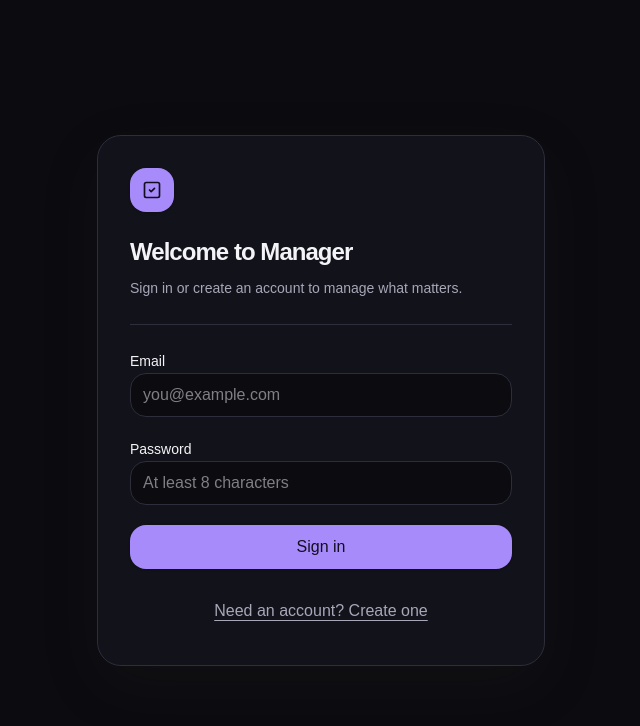
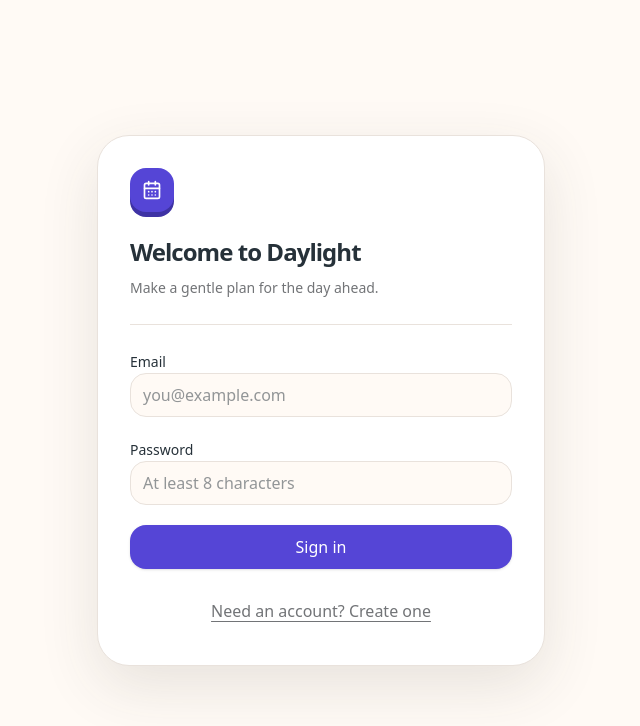
Before and after one commit to tawf567/Manager, a Next.js app: page /login in a window 1280 px wide. Shown: the top 726 px of the page, without its empty margins (319-959 px from the left). Built offline with nearby package versions, Linux system fonts and the light colour scheme.

Commit message:
Refresh planner with visual schedule design

```diff
--- a/app/globals.css
+++ b/app/globals.css
@@ -21,22 +21,22 @@
 }
 
 :root {
-  color-scheme: dark;
-  --background: #0b0b10;
-  --foreground: #f4f4f8;
-  --card: #12121a;
-  --card-foreground: #f4f4f8;
-  --popover: #1a1a25;
-  --popover-foreground: #f4f4f8;
-  --primary: #a78bfa;
-  --primary-foreground: #120e20;
-  --secondary: #1a1a25;
-  --secondary-foreground: #f4f4f8;
-  --muted: #232330;
-  --muted-foreground: #a7a7b8;
-  --border: #2d2d3c;
-  --input: #45455a;
-  --ring: #c4b5fd;
+  color-scheme: light;
+  --background: #fffaf5;
+  --foreground: #263139;
+  --card: #ffffff;
+  --card-foreground: #263139;
+  --popover: #ffffff;
+  --popover-foreground: #263139;
+  --primary: #5545d6;
+  --primary-foreground: #ffffff;
+  --secondary: #f3f0ff;
+  --secondary-foreground: #3f347f;
+  --muted: #f5f0eb;
+  --muted-foreground: #727477;
+  --border: #e9e2dc;
+  --input: #d7d0c9;
+  --ring: #8a7ef0;
 }
 
 * {
@@ -50,11 +50,17 @@ html {
 body {
   min-width: 320px;
   background:
-    radial-gradient(circle at top left, #171329 0, transparent 34rem), var(--background);
+    radial-gradient(circle at 85% -10%, #fff0b6 0, transparent 29rem),
+    radial-gradient(circle at -5% 30%, #e6e1ff 0, transparent 30rem), var(--background);
   color: var(--foreground);
-  font-family: Arial, Helvetica, sans-serif;
+  font-family: "Avenir Next", "Nunito Sans", ui-rounded, system-ui, sans-serif;
   -webkit-font-smoothing: antialiased;
   -moz-osx-font-smoothing: grayscale;
+}
+
+::selection {
+  background: #ded8ff;
+  color: #263139;
 }
 
 button,
--- a/app/layout.tsx
+++ b/app/layout.tsx
@@ -7,10 +7,10 @@ import "./globals.css";
 
 export const metadata: Metadata = {
   title: {
-    default: "Manager",
-    template: "%s · Manager",
+    default: "Daylight",
+    template: "%s · Daylight",
   },
-  description: "A focused personal life-management app.",
+  description: "A visual planner for days that feel like yours.",
 };
 
 export default function RootLayout({ children }: Readonly<{ children: ReactNode }>) {
--- a/app/login/page.tsx
+++ b/app/login/page.tsx
@@ -1,19 +1,19 @@
-import { CheckSquare2 } from "lucide-react";
+import { CalendarDays } from "lucide-react";
 
 import { AuthForm } from "@/components/auth/auth-form";
 
 export default function LoginPage() {
   return (
     <main className="bg-background grid min-h-dvh place-items-center px-4 py-8">
-      <section className="border-border bg-card w-full max-w-md rounded-3xl border p-6 shadow-[0_20px_60px_rgba(57,54,47,0.12)] sm:p-8">
-        <span className="bg-primary text-primary-foreground grid size-11 place-items-center rounded-2xl shadow-sm">
-          <CheckSquare2 aria-hidden="true" className="size-5" />
+      <section className="border-border bg-card w-full max-w-md rounded-[2rem] border p-6 shadow-[0_20px_60px_rgba(57,54,47,0.12)] sm:p-8">
+        <span className="bg-primary text-primary-foreground grid size-11 place-items-center rounded-2xl shadow-[0_5px_0_#3e32a4]">
+          <CalendarDays aria-hidden="true" className="size-5" />
         </span>
         <h1 className="mt-6 text-2xl font-semibold tracking-[-0.04em]">
-          Welcome to Manager
+          Welcome to Daylight
         </h1>
         <p className="text-muted-foreground mt-2 text-sm leading-6">
-          Sign in or create an account to manage what matters.
+          Make a gentle plan for the day ahead.
         </p>
         <div className="border-border my-6 border-t" />
         <AuthForm />
--- a/app/today/page.tsx
+++ b/app/today/page.tsx
@@ -4,22 +4,25 @@ import Link from "next/link";
 import { ObjectiveCards } from "@/components/objectives/objective-cards";
 import { PageHeader } from "@/components/layout/page-header";
 import { TodayTasks } from "@/components/tasks/today-tasks";
+import { WeekStrip } from "@/components/tasks/week-strip";
 import { Button } from "@/components/ui/button";
 
 export default function TodayPage() {
   return (
-    <div className="space-y-8">
+    <div className="space-y-7">
       <PageHeader
-        eyebrow="Personal command center"
-        title="Today"
-        description="A single place to decide what matters, move work forward, and stay ahead of what’s next."
+        eyebrow="Make it yours"
+        title="A plan that feels doable."
+        description="See your day in one friendly view, take one step at a time, and leave room for real life."
       />
+
+      <WeekStrip />
 
       <TodayTasks />
 
       <section
         aria-labelledby="objectives-heading"
-        className="border-border bg-card rounded-3xl border p-5 sm:p-6"
+        className="border-border bg-card rounded-[2rem] border p-5 shadow-[0_16px_35px_rgba(72,50,35,0.06)] sm:p-6"
       >
         <div className="mb-5 flex items-center justify-between gap-4">
           <div>
@@ -27,7 +30,7 @@ export default function TodayPage() {
               <Sparkles aria-hidden="true" className="size-3.5" /> Direction
             </p>
             <h2 className="mt-1 text-lg font-semibold" id="objectives-heading">
-              What you’re building
+              What you’re making room for
             </h2>
           </div>
           <Button asChild size="sm" variant="ghost">
--- a/components/layout/app-shell.tsx
+++ b/components/layout/app-shell.tsx
@@ -2,10 +2,10 @@
 
 import {
   Award,
-  CheckSquare2,
+  CalendarDays,
   LineChart,
+  MoonStar,
   Settings,
-  Target,
   type LucideIcon,
 } from "lucide-react";
 import Link from "next/link";
@@ -24,10 +24,10 @@ type NavigationItem = {
 };
 
 const navigation: NavigationItem[] = [
-  { href: "/today", label: "Today", icon: CheckSquare2 },
-  { href: "/tracking", label: "Track", icon: Target },
-  { href: "/performance", label: "Progress", icon: LineChart },
-  { href: "/achievements", label: "Journal", icon: Award },
+  { href: "/today", label: "My day", icon: CalendarDays },
+  { href: "/tracking", label: "Check in", icon: MoonStar },
+  { href: "/performance", label: "Patterns", icon: LineChart },
+  { href: "/achievements", label: "Wins", icon: Award },
 ];
 
 function NavItem({ item, mobile = false }: { item: NavigationItem; mobile?: boolean }) {
@@ -44,8 +44,8 @@ function NavItem({ item, mobile = false }: { item: NavigationItem; mobile?: bool
           ? "min-h-14 flex-1 flex-col justify-center gap-1 px-1 text-[11px]"
           : "min-h-10 rounded-lg px-3 text-sm",
         isActive
-          ? "bg-primary text-primary-foreground shadow-sm"
-          : "text-muted-foreground hover:bg-muted hover:text-foreground",
+          ? "bg-[#e8e3ff] text-[#4635b1]"
+          : "text-muted-foreground hover:text-foreground hover:bg-[#f6f2ed]",
       )}
       href={item.href}
     >
@@ -70,15 +70,15 @@ export function AppShell({ children }: PropsWithChildren) {
     <AuthGate>
       <div className="bg-background text-foreground min-h-dvh">
         <TimezoneSync />
-        <aside className="border-border fixed inset-y-0 left-0 z-20 hidden w-60 border-r bg-[#0f0f17]/95 px-3 py-4 lg:flex lg:flex-col">
+        <aside className="border-border fixed inset-y-0 left-0 z-20 hidden w-64 border-r bg-[#fffbf7]/95 px-4 py-5 lg:flex lg:flex-col">
           <Link
             className="focus-visible:ring-ring mb-8 flex min-h-11 items-center gap-3 rounded-lg px-3 focus-visible:ring-2 focus-visible:outline-none"
             href="/today"
           >
-            <span className="bg-primary text-primary-foreground grid size-8 place-items-center rounded-lg shadow-sm">
-              <CheckSquare2 aria-hidden="true" className="size-4" />
+            <span className="text-primary-foreground grid size-10 place-items-center rounded-2xl bg-[#5545d6] shadow-[0_5px_0_#3e32a4]">
+              <CalendarDays aria-hidden="true" className="size-5" />
             </span>
-            <span className="text-base font-bold tracking-[-0.03em]">Manager</span>
+            <span className="text-lg font-extrabold tracking-[-0.05em]">Daylight</span>
           </Link>
           <nav aria-label="Primary navigation" className="space-y-1">
             {navigation.map((item) => (
@@ -87,7 +87,7 @@ export function AppShell({ children }: PropsWithChildren) {
           </nav>
           <div className="mt-auto space-y-3">
             <p className="text-muted-foreground px-3 text-xs leading-5">
-              Personal operating system
+              A softer way to plan.
             </p>
             <Link
               className="text-muted-foreground hover:bg-muted hover:text-foreground focus-visible:ring-ring flex min-h-11 items-center gap-3 rounded-xl px-3 text-sm font-medium transition-colors focus-visible:ring-2 focus-visible:outline-none"
@@ -99,16 +99,16 @@ export function AppShell({ children }: PropsWithChildren) {
           </div>
         </aside>
 
-        <main className="mx-auto min-h-dvh w-full max-w-7xl px-4 pt-6 pb-24 sm:px-6 lg:ml-60 lg:w-[calc(100%-15rem)] lg:px-10 lg:py-10">
+        <main className="mx-auto min-h-dvh w-full max-w-7xl px-4 pt-6 pb-24 sm:px-6 lg:ml-64 lg:w-[calc(100%-16rem)] lg:px-10 lg:py-10">
           <div className="mb-6 flex items-center justify-between lg:hidden">
             <Link
               className="flex items-center gap-2 text-base font-bold tracking-[-0.03em]"
               href="/today"
             >
               <span className="bg-primary text-primary-foreground grid size-8 place-items-center rounded-lg">
-                <CheckSquare2 aria-hidden="true" className="size-4" />
+                <CalendarDays aria-hidden="true" className="size-4" />
               </span>
-              Manager
+              Daylight
             </Link>
             <Link
               aria-label="Open settings"
--- /dev/null
+++ b/components/tasks/week-strip.tsx
@@ -0,0 +1,41 @@
+"use client";
+
+import { addDays, format, startOfWeek } from "date-fns";
+import { WandSparkles } from "lucide-react";
+
+export function WeekStrip() {
+  const today = new Date();
+
+  const weekStart = startOfWeek(today, { weekStartsOn: 1 });
+  const days = Array.from({ length: 7 }, (_, index) => addDays(weekStart, index));
+  const todayLabel = format(today, "yyyy-MM-dd");
+
+  return (
+    <section
+      aria-label="This week"
+      className="flex items-center gap-2 overflow-x-auto pb-1"
+    >
+      {days.map((day) => {
+        const isToday = format(day, "yyyy-MM-dd") === todayLabel;
+        return (
+          <div
+            className={`grid min-w-15 place-items-center rounded-2xl px-3 py-2.5 text-center transition-colors ${isToday ? "bg-[#5545d6] text-white shadow-[0_5px_0_#3e32a4]" : "border-border text-muted-foreground border bg-white"}`}
+            key={day.toISOString()}
+          >
+            <span
+              className={`text-[10px] font-bold tracking-[0.12em] uppercase ${isToday ? "text-[#dcd8ff]" : ""}`}
+            >
+              {format(day, "EEE")}
+            </span>
+            <span className="mt-0.5 text-lg font-extrabold tracking-[-0.04em]">
+              {format(day, "d")}
+            </span>
+          </div>
+        );
+      })}
+      <div className="ml-auto hidden items-center gap-2 rounded-2xl bg-[#e6e1ff] px-4 py-3 text-sm font-semibold text-[#5545b8] sm:flex">
+        <WandSparkles aria-hidden="true" className="size-4" /> Flexible day
+      </div>
+    </section>
+  );
+}
--- a/components/ui/button.tsx
+++ b/components/ui/button.tsx
@@ -11,7 +11,7 @@ const buttonVariants = cva(
       variant: {
         default:
           "bg-primary text-primary-foreground shadow-sm hover:bg-primary/90 hover:shadow",
-        secondary: "bg-secondary text-secondary-foreground hover:bg-[#252536]",
+        secondary: "bg-secondary text-secondary-foreground hover:bg-[#e9e3ff]",
         ghost: "hover:bg-muted hover:text-foreground",
         outline: "border border-border bg-card hover:bg-muted",
       },
```
Also changed, not shown: components/tasks/today-tasks.tsx (+62 -41 lines).
